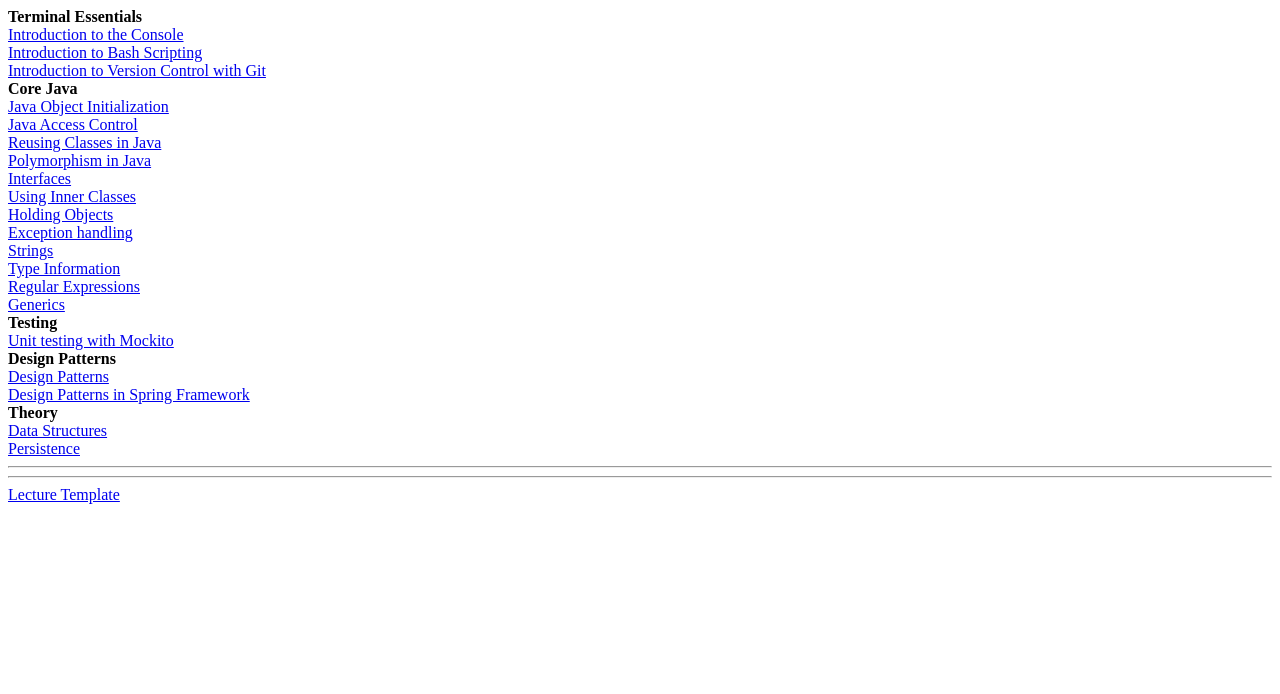
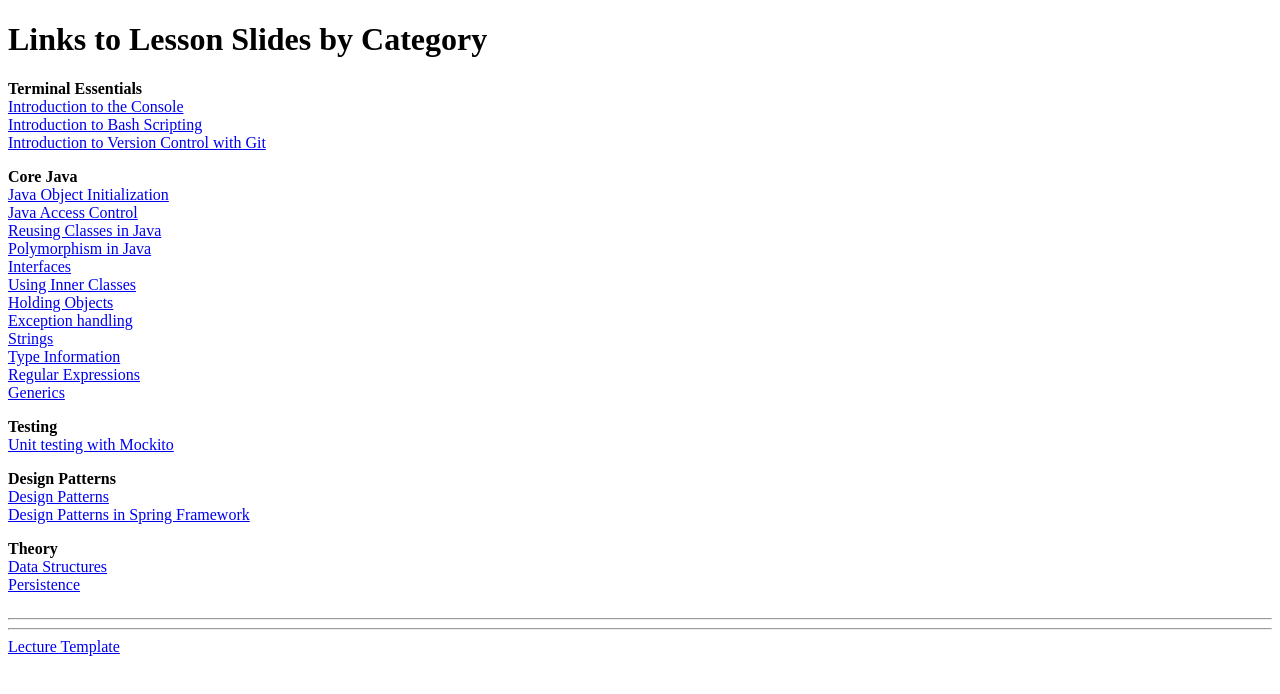
Before and after one commit to DavidGinzberg/lecture-slides, a plain HTML site: page index.html in a window 1280 px wide. Drawn offline with Linux system fonts and the light colour scheme.

Commit message:
Fiddling with index layout

```diff
--- a/index.html
+++ b/index.html
@@ -5,9 +5,14 @@
 	a {
 		display: block;
 	}
+	section {
+		padding-bottom: 1em;
+
+	}
 	</style>
 </head>
 <body>
+	<h1>Links to Lesson Slides by Category</h1>
 	<section> <strong>Terminal Essentials</strong>
 		<a href="console.html">Introduction to the Console</a>
 		<a href="bash.html">Introduction to Bash Scripting</a>
```
